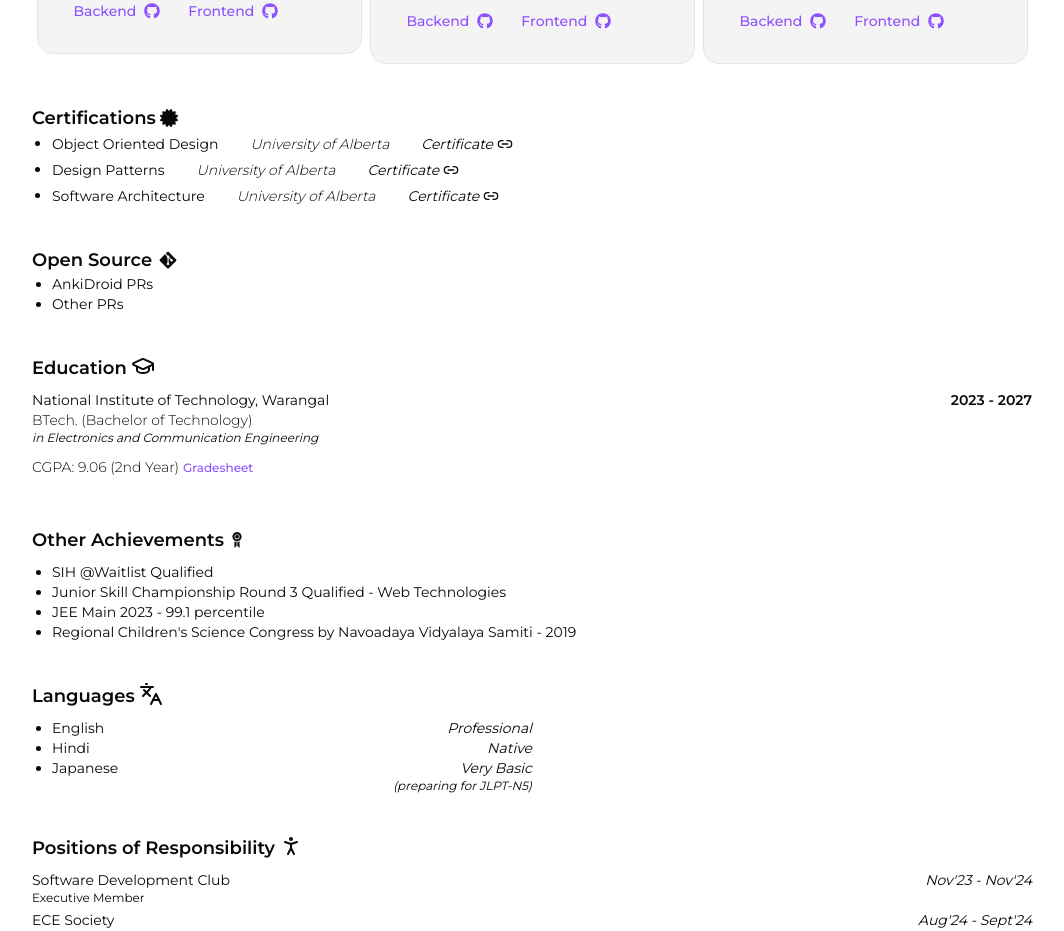
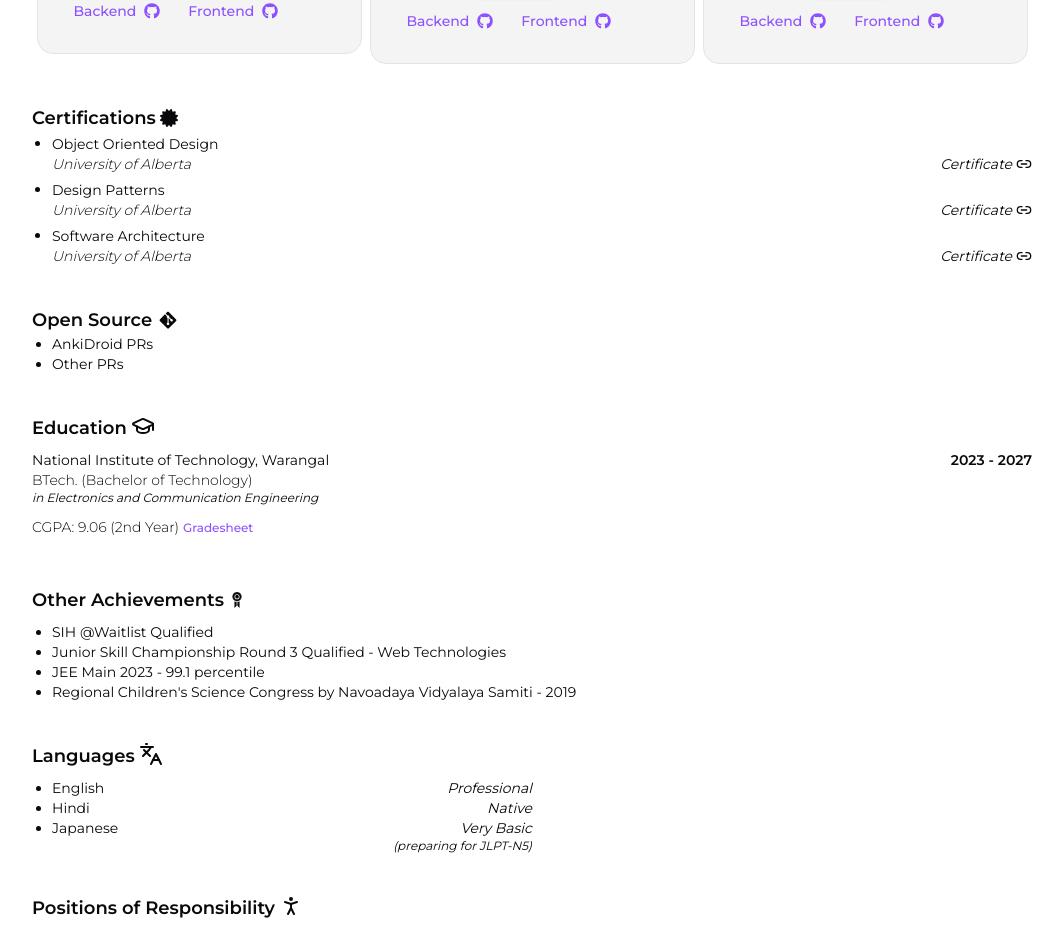
Before and after one commit to devyk100/nextjs-portfolio, a Next.js app: page / in a window 1280 px wide. Shown: the part 1640-2571 px from the top of the page, without its empty margins (108-1172 px from the left). Built offline with nearby package versions, Linux system fonts and the light colour scheme; no server answers.

Commit message:
certifications fixed

```diff
--- a/src/app/page.tsx
+++ b/src/app/page.tsx
@@ -51,7 +51,7 @@
         </PortfolioSection> */}
 
         <PortfolioSection className="mt-10">
-          <h1 className="text-lg font-semibold my-1 flex gap-1">Skills <GiSkills/></h1>
+          <h1 className="text-lg font-semibold my-1 flex gap-1">Skills <GiSkills /></h1>
           <SkillsSection />
         </PortfolioSection>
 
@@ -66,23 +66,35 @@
         </PortfolioSection>
 
         <PortfolioSection className="mt-10">
-          <h1 className="text-lg font-semibold flex gap-1 items-center">Certifications <FaCertificate/></h1>
+          <h1 className="text-lg font-semibold flex gap-1 items-center">Certifications <FaCertificate /></h1>
           <ul className="list-disc pl-5 gap-1 flex flex-col">
             <li className="w-full h-fit">
-              <div className="w-full flex items-center flex-wrap gap-x-8 text-sm"><span>Object Oriented Design</span> <span className="text-sm italic font-light">University of Alberta</span> <Link href={""} className="text-sm italic flex gap-1 items-center">Certificate <Link2 className="w-4 h-4" /> </Link></div>
+              <div className="w-full flex items-center justify-between flex-wrap gap-x-8 text-sm">
+                <span className="w-screen block">Object Oriented Design</span>
+                <span className="text-sm italic font-light">University of Alberta</span>
+                <Link href={""} className="text-sm italic flex gap-1 items-center">Certificate <Link2 className="w-4 h-4" /> </Link>
+              </div>
             </li>
             <li className="w-full">
-              <div className="w-full flex items-center flex-wrap gap-x-8 text-sm"><span>Design Patterns</span> <span className="text-sm italic font-light">University of Alberta</span> <Link href={""} className="text-sm italic flex gap-1 items-center">Certificate <Link2 className="w-4 h-4" /> </Link></div>
+              <div className="w-full flex items-center justify-between flex-wrap gap-x-8 text-sm">
+                <span className="w-screen block">Design Patterns</span>
+                <span className="text-sm italic font-light">University of Alberta</span>
+                <Link href={""} className="text-sm italic flex gap-1 items-center">Certificate <Link2 className="w-4 h-4" /> </Link>
+              </div>
             </li>
             <li className="w-full">
-              <div className="w-full flex items-center flex-wrap gap-x-8 text-sm"><span>Software Architecture</span> <span className="text-sm italic font-light">University of Alberta</span> <Link href={""} className="text-sm italic flex gap-1 items-center">Certificate <Link2 className="w-4 h-4" /> </Link></div>
+              <div className="w-full flex items-center justify-between flex-wrap gap-x-8 text-sm">
+                <span className="w-screen block">Software Architecture</span>
+                <span className="text-sm italic font-light">University of Alberta</span>
+                <Link href={""} className="text-sm italic flex gap-1 items-center">Certificate <Link2 className="w-4 h-4" /> </Link>
+              </div>
             </li>
           </ul>
         </PortfolioSection>
 
         <PortfolioSection className="mt-10">
           <h1 className="text-lg font-semibold flex gap-1 items-center">
-            Open Source <DiGit className="w-6 h-6"/>
+            Open Source <DiGit className="w-6 h-6" />
           </h1>
           <div className="text-sm">
             <ul className="list-disc pl-5">
@@ -93,7 +105,7 @@
         </PortfolioSection>
 
         <PortfolioSection className="mt-10">
-          <h1 className="text-lg font-semibold flex gap-1">Education <GraduationCap/></h1>
+          <h1 className="text-lg font-semibold flex gap-1">Education <GraduationCap /></h1>
           <ul className="text-sm">
             <li className="mt-2 flex justify-between">
               <div>
@@ -149,7 +161,7 @@
         </PortfolioSection>
 
         <PortfolioSection className="mt-10 mb-10">
-          <h1 className="text-lg font-semibold flex gap-1">Positions of Responsibility <PersonStanding/></h1>
+          <h1 className="text-lg font-semibold flex gap-1">Positions of Responsibility <PersonStanding /></h1>
           <ul className="text-sm mt-2 flex flex-col">
             <li>
               <div className="flex justify-between">
```
